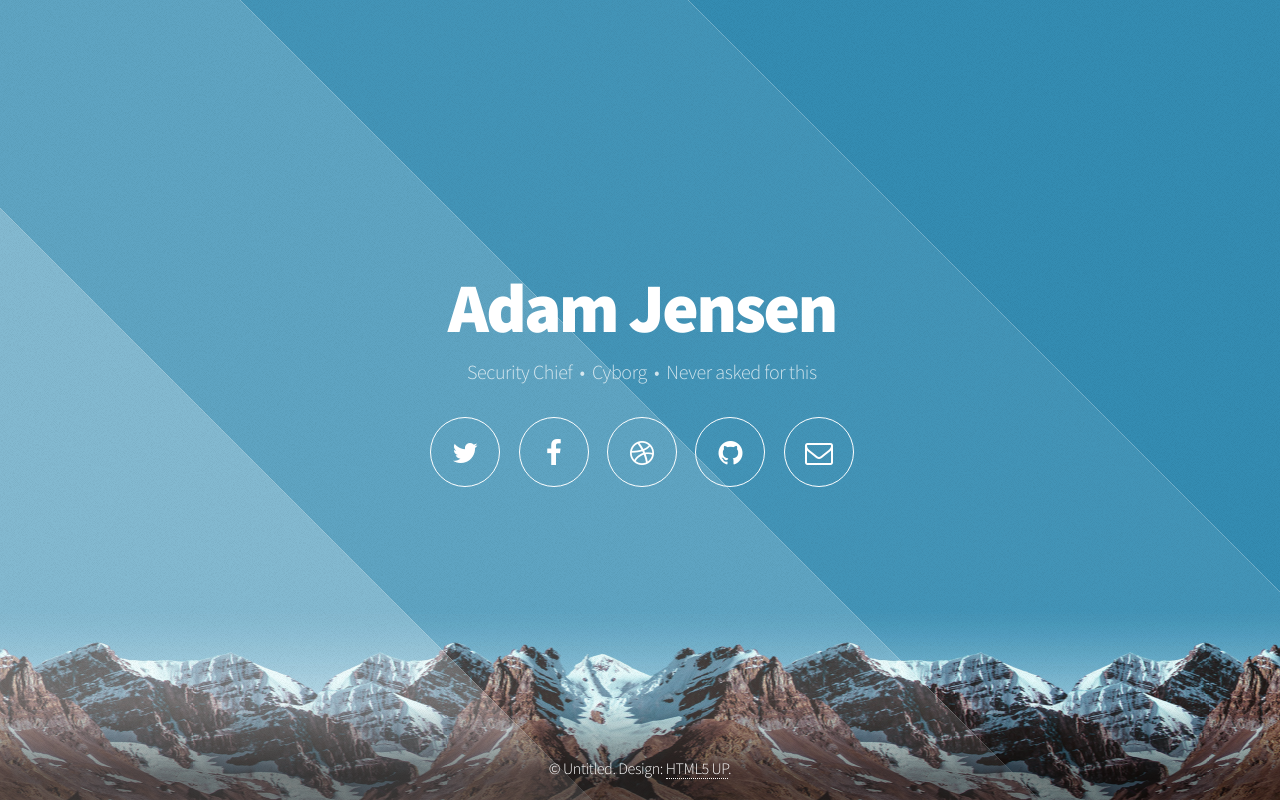
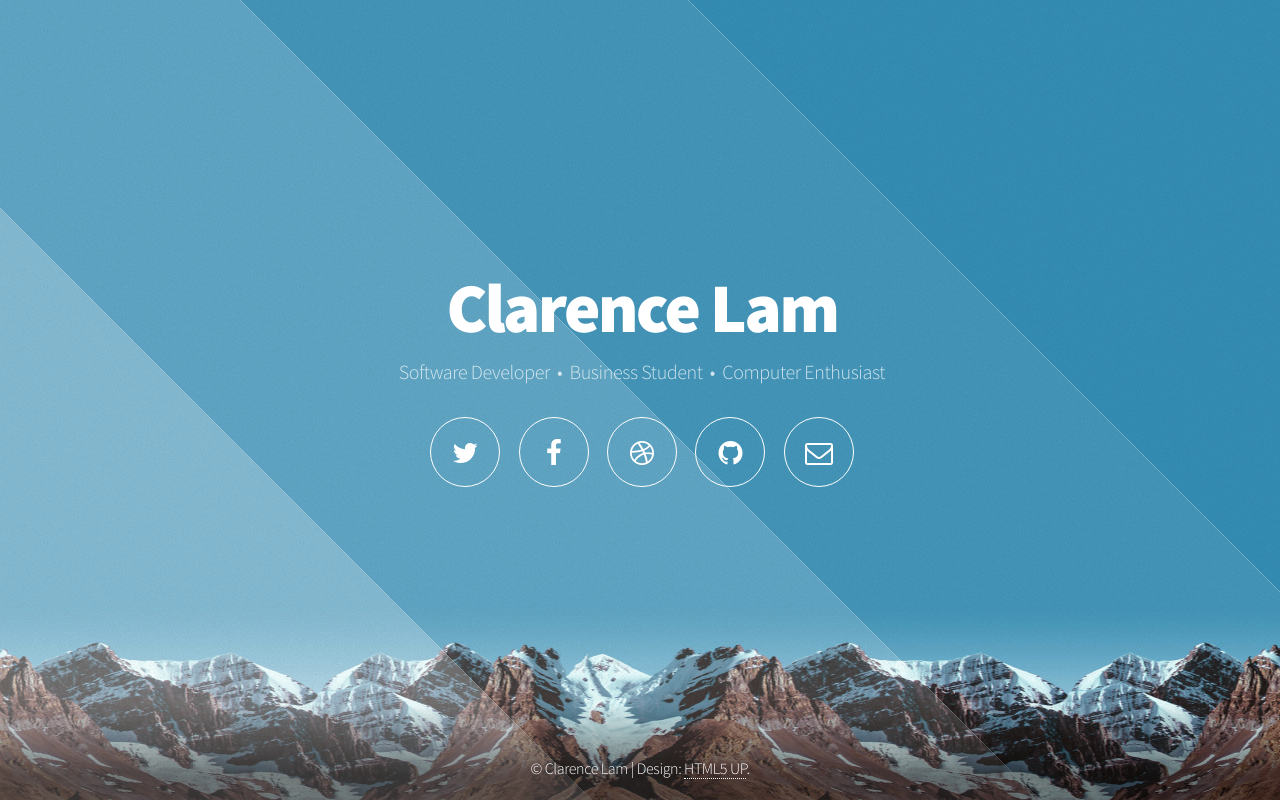
Before and after one commit to gusdn32211/gusdn32211.github.io, a plain HTML site: page index.html in a window 1280 px wide. Drawn offline with Linux system fonts and the light colour scheme.

Commit message:
title edits

```diff
--- a/index.html
+++ b/index.html
@@ -6,7 +6,7 @@
 -->
 <html>
 	<head>
-		<title>Aerial by HTML5 UP</title>
+		<title>Clarence Lam|Software Developer</title>
 		<meta charset="utf-8" />
 		<meta name="viewport" content="width=device-width, initial-scale=1" />
 		<!--[if lte IE 8]><script src="assets/js/ie/html5shiv.js"></script><![endif]-->
@@ -22,14 +22,14 @@
 
 				<!-- Header -->
 					<header id="header">
-						<h1>Adam Jensen</h1>
-						<p>Security Chief &nbsp;&bull;&nbsp; Cyborg &nbsp;&bull;&nbsp; Never asked for this</p>
+						<h1>Clarence Lam</h1>
+						<p>Software Developer &nbsp;&bull;&nbsp; Business Student &nbsp;&bull;&nbsp; Computer Enthusiast</p>
 						<nav>
 							<ul>
 								<li><a href="#" class="icon fa-twitter"><span class="label">Twitter</span></a></li>
 								<li><a href="#" class="icon fa-facebook"><span class="label">Facebook</span></a></li>
 								<li><a href="#" class="icon fa-dribbble"><span class="label">Dribbble</span></a></li>
-								<li><a href="#" class="icon fa-github"><span class="label">Github</span></a></li>
+								<li><a href="https://github.com/gusdn32211" class="icon fa-github"><span class="label">Github</span></a></li>
 								<li><a href="#" class="icon fa-envelope-o"><span class="label">Email</span></a></li>
 							</ul>
 						</nav>
@@ -37,7 +37,7 @@
 
 				<!-- Footer -->
 					<footer id="footer">
-						<span class="copyright">&copy; Untitled. Design: <a href="http://html5up.net">HTML5 UP</a>.</span>
+						<span class="copyright">&copy; Clarence Lam | Design: <a href="http://html5up.net">HTML5 UP</a>.</span>
 					</footer>
 
 			</div>
```
